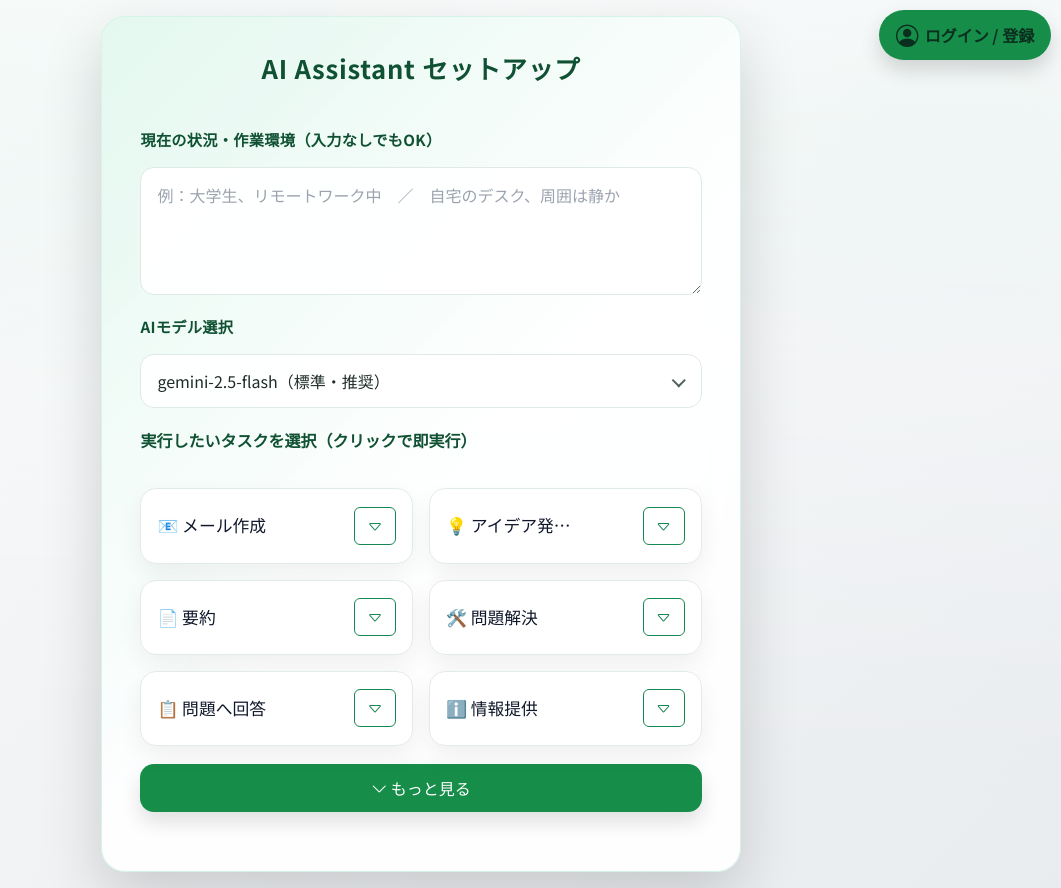
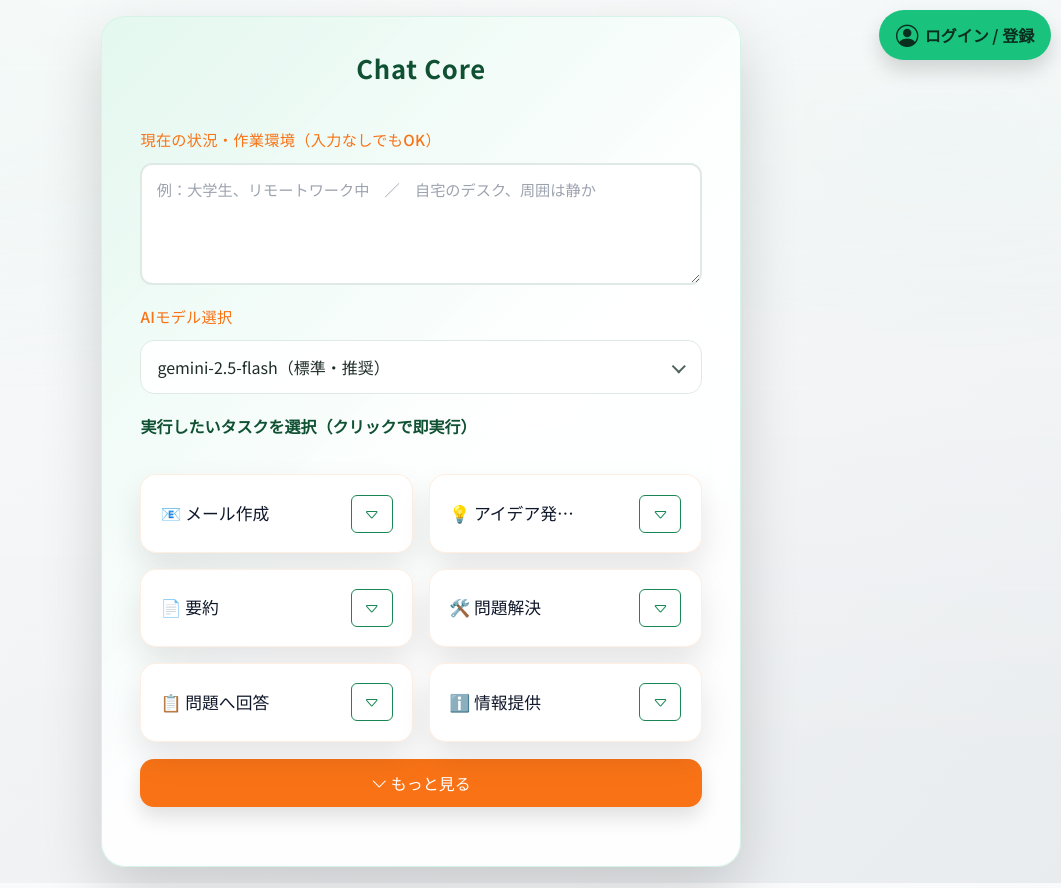
Before and after one commit to kota-kawa/Chat-Core, a Next.js app in the folder frontend/: page / in a window 1280 px wide. Shown: the whole page, without its empty margins (219-1280 px from the left). Built offline with nearby package versions, Linux system fonts and the light colour scheme; no server answers.

Commit message:
prompt_shareの画面が崩れて表示される問題を改善

```diff
--- a/frontend/pages/_app.tsx
+++ b/frontend/pages/_app.tsx
@@ -1,5 +1,6 @@
 import "../styles/globals.css";
 import "../styles/chat-entry.css";
+import "../styles/prompt-share-entry.css";
 import type { AppProps } from "next/app";
 import { Noto_Sans_JP } from "next/font/google";
 
--- a/frontend/pages/index.tsx
+++ b/frontend/pages/index.tsx
@@ -74,8 +74,7 @@
 
   <div id="setup-container">
     <form class="setup-form" id="setup-form">
-      <h2 style="text-align: center; margin-bottom: 1.5rem;">AI Assistant
-        セットアップ</h2>
+      <h2 style="text-align: center; margin-bottom: 1.5rem;">Chat Core</h2>
       <div class="form-group">
         <label class="form-label">現在の状況・作業環境（入力なしでもOK）</label>
         <textarea id="setup-info" rows="4" placeholder="例：大学生、リモートワーク中　／　自宅のデスク、周囲は静か"></textarea>
--- a/frontend/pages/prompt_share/index.tsx
+++ b/frontend/pages/prompt_share/index.tsx
@@ -239,7 +239,6 @@
           rel="stylesheet"
           href="https://cdn.jsdelivr.net/npm/bootstrap-icons@1.10.5/font/bootstrap-icons.css"
         />
-        <link rel="stylesheet" href="/prompt_share/static/css/pages/prompt_share.bundle.css" />
       </Head>
       <div className="prompt-share-page" dangerouslySetInnerHTML={{ __html: bodyMarkup }} />
     </>
--- /dev/null
+++ b/frontend/styles/prompt-share-entry.css
@@ -0,0 +1,2 @@
+/* Prompt share styles imported by Next.js to avoid first-paint FOUC. */
+@import url("../public/prompt_share/static/css/pages/prompt_share.css");
```
